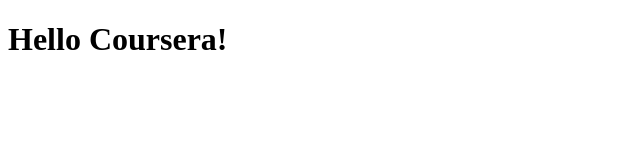
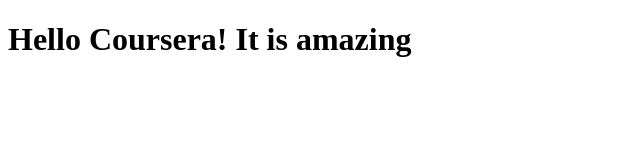
Before and after one commit to jerricaang/coursera-test, a plain HTML site: page site/index.html in a window 1280 px wide. Shown: the whole page, without its empty margins (0-640 px from the left). Drawn offline with Linux system fonts and the light colour scheme.

Commit message:
Small addition to page content

```diff
--- a/site/index.html
+++ b/site/index.html
@@ -4,6 +4,6 @@
 	<title>Hello Coursera!</title>
 </head>
 <body>
-<h1>Hello Coursera!<h1>
+<h1>Hello Coursera! It is amazing<h1>
 </body>
 </html>
```
